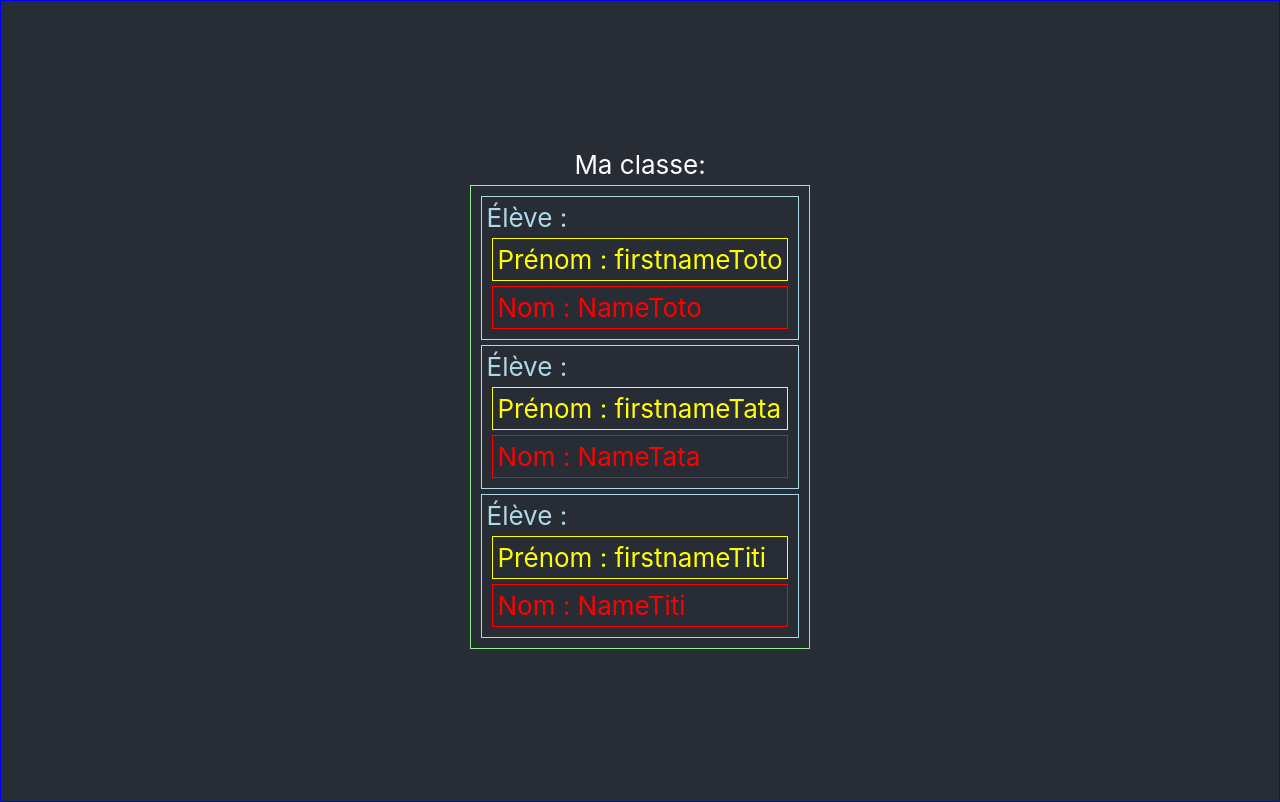
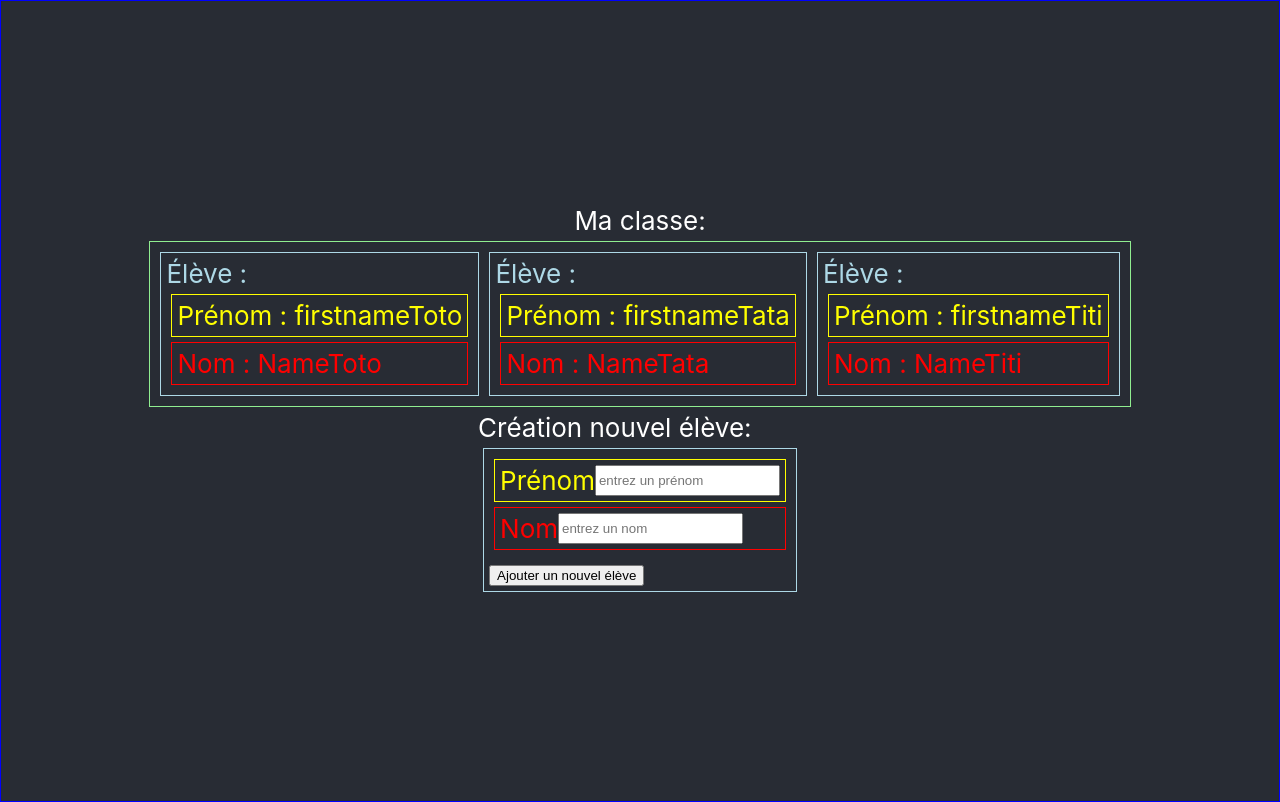
Before and after one commit to nemo-auditur/greta-composants-classe, a React (Create React App) app: page / in a window 1280 px wide. Built offline with nearby package versions, Linux system fonts and the light colour scheme.

Commit message:
version with state management

```diff
--- a/src/App.css
+++ b/src/App.css
@@ -1,4 +1,3 @@
-
 .App {
   background-color: #282c34;
   min-height: 100vh;
@@ -12,6 +11,7 @@
 }
 
 .containerClasse {
+  display: flex;
   color: lightgreen;
   border: 1px solid lightgreen;
   padding: 5px;
@@ -24,3 +24,23 @@
   padding: 5px;
   margin: 5px;
 }
+
+.styleFirstName {
+  color: yellow;
+  border: 1px solid yellow;
+  padding: 5px;
+  margin:5px;
+  display: flex;
+}
+
+.styleName {
+  color: red;
+  border: 1px solid red;
+  padding: 5px;
+  margin: 5px;
+  display: flex;
+}
+
+.inputLabel {
+  min-width: 100px;
+}
--- a/src/App.js
+++ b/src/App.js
@@ -1,41 +1,98 @@
-import './App.css';
+import "./App.css";
 
 // import composants
-import Prenom from './Components/Prenom';
-import Nom from './Components/Nom/';
+import Prenom from "./Components/Prenom";
+import Nom from "./Components/Nom/";
+import { useState } from "react";
 
 // déclaration des variables
-const classe = [
+const classeInitiale = [
   {
-  name: 'NameToto',
-  firstname: 'firstnameToto'
+    name: "NameToto",
+    firstname: "firstnameToto",
   },
   {
-  name: 'NameTata',
-  firstname: 'firstnameTata'
+    name: "NameTata",
+    firstname: "firstnameTata",
   },
   {
-  name: 'NameTiti',
-  firstname: 'firstnameTiti'
-}
-]
+    name: "NameTiti",
+    firstname: "firstnameTiti",
+  },
+];
 
 function App() {
+  const [classe, setClasse] = useState(classeInitiale);
+  const [newStudentFirstname, setNewStudentFirstname] = useState("");
+  const [newStudentName, setNewStudentName] = useState("");
+
   return (
     <div className="App">
       Ma classe:
-      <div className='containerClasse'>
-      {classe.map(eleve => {
+      <div className="containerClasse">
+        {
+        // On boucle sur le state classe pour récupérer tous les élèves
+        // grâce à un map
+        classe.map((eleve, index) => {
+          // je retourne les élève un à un
           return (
-          <div className='containerEleve'>
+            <div key={index} className="containerEleve">
               Élève :
-          <Prenom propsFirstname={eleve.firstname}/>
-          <Nom propsName={eleve.name}/>
+              <Prenom propsFirstname={eleve.firstname} />
+              <Nom propsName={eleve.name} />
             </div>
-        )
+          );
         })}
       </div>
-
+      <div>
+        Création nouvel élève:
+        <div className="containerEleve">
+          <div className="styleFirstName">
+            <label>Prénom</label>
+            <input
+              placeholder="entrez un prénom"
+              value={newStudentFirstname}
+              onChange={(event) => {
+                // je modifie newStudentFirstname grâce à mon setNewStudentFirstname
+                setNewStudentFirstname(event.target.value);
+              }}
+            />
+            <div>{newStudentFirstname}</div>
+          </div>
+          <div className="styleName">
+            <label>Nom</label>
+            <input
+              placeholder="entrez un nom"
+              value={newStudentName}
+              onChange={(event) => {
+                // je modifie newStudentName grâce à mon setNewStudentName
+                setNewStudentName(event.target.value);
+              }}
+            />
+            <div>{newStudentName}</div>
+          </div>
+          <button
+            onClick={() => {
+              //1 - On fait une VRAIE copie de classe
+              const classCopy = [...classe];
+              //2 - On ajoute un élèvement à classe
+              // grâce aux states newStudentName & newStudentFirstname
+              classCopy.push({
+                name: newStudentName,
+                firstname: newStudentFirstname,
+              });
+              //3 - Je mets à jour ma classe avec la copie qui contient
+              //le nouvel élève
+              setClasse(classCopy);
+              //4- Je remets à 0 newStudentFirstname & newStudentName
+              setNewStudentFirstname("");
+              setNewStudentName("");
+            }}
+          >
+            Ajouter un nouvel élève
+          </button>
+        </div>
+      </div>
     </div>
   );
 }
```
Also changed, not shown: src/Components/AddStudent/index.js (added). Lines whose indentation alone changed are shown as unchanged.
